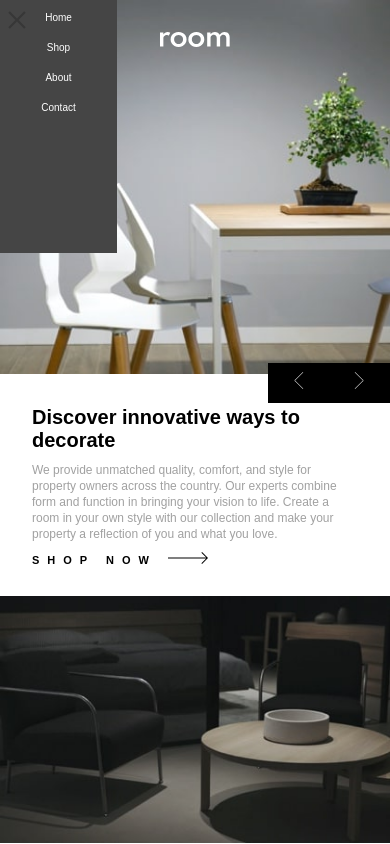
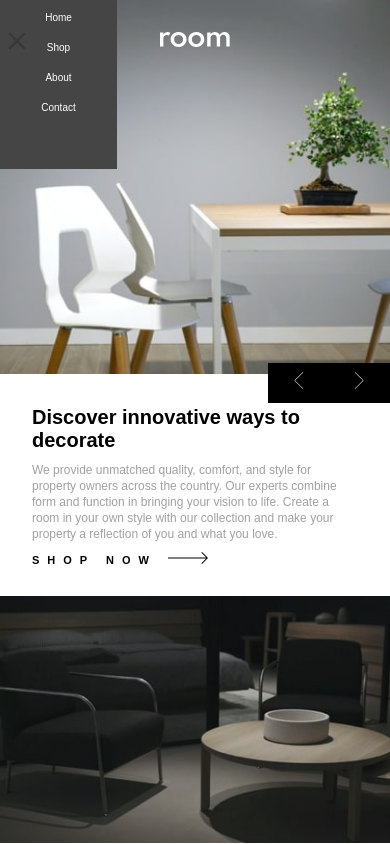
Before and after one commit to Treasure-Ojiya/roommaker, a plain HTML site: page index.html in a window 390 px wide. Both pictures are taken after a click on the button 17 px from the left and 21 px from the top of the page. Shown: the top 844 px of the page. Drawn offline with Linux system fonts and the light colour scheme; a web font is replaced by a local one.

Commit message:
updated nav height  change

```diff
--- a/new.css
+++ b/new.css
@@ -285,7 +285,7 @@ ul {
     cursor: pointer;
     z-index: 10;
     position: absolute;
-    top: 0.7rem;
+    top: 2rem;
     left: 0.5rem;
   }
 
@@ -301,7 +301,7 @@ ul {
     top: 3%;
     left: 0;
     width: 30%;
-    height: 30vh;
+    height: 20vh;
     background-color: hsl(0, 0%, 27%);
     text-align: center;
     transform: translate(0, -5px), scale(1);
```
